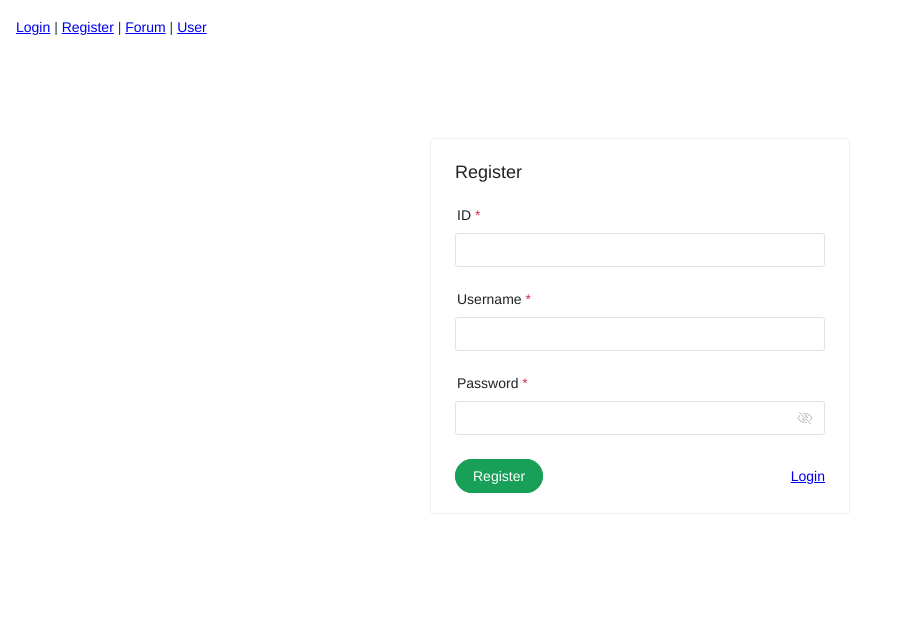
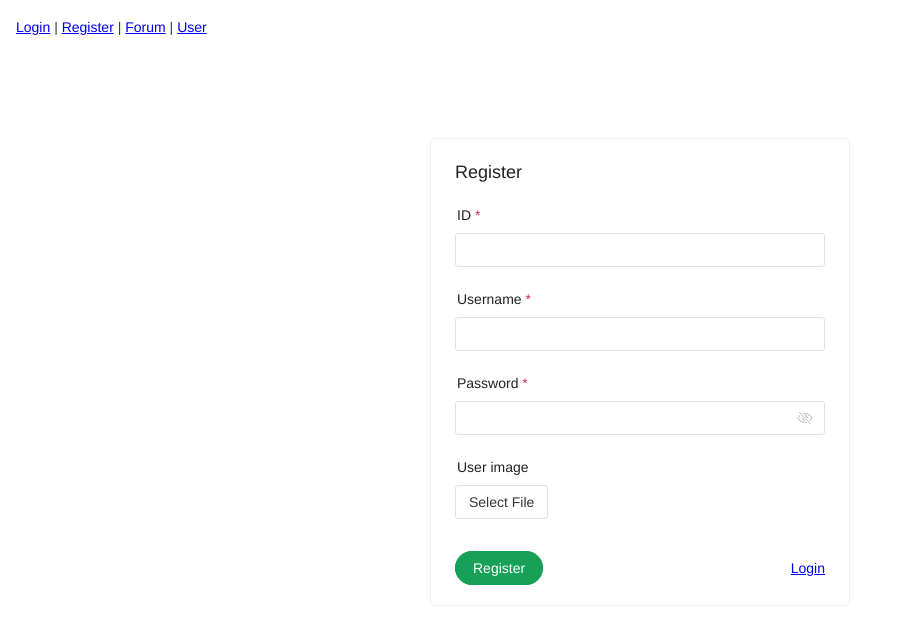
Before and after one commit to stephridnell/cloud-computing-assigment1, a Vue app in the folder client/: page /register in a window 1280 px wide. Shown: the top 642 px of the page, without its empty margins (0-897 px from the left). Built offline with nearby package versions, Linux system fonts and the light colour scheme.

Commit message:
Added user image upload button

```diff
--- a/client/src/views/Register.vue
+++ b/client/src/views/Register.vue
@@ -23,6 +23,19 @@
           placeholder=""
         />
       </n-form-item>
+      <n-form-item path="userImage" label="User image">
+        <n-upload
+          ref="upload"
+          action="https://www.mocky.io/v2/5e4bafc63100007100d8b70f"
+          :default-upload="false"
+          :max="1"
+          multiple
+          @change="handleChange"
+        >
+          <n-button>Select File</n-button>
+        </n-upload>
+      </n-form-item>
+
       <n-row :gutter="[0, 24]">
         <n-col :span="24">
           <div
@@ -47,7 +60,6 @@
 import { defineComponent, ref } from 'vue'
 import {
   FormInst,
-  FormItemInst,
   FormRules,
   NForm,
   NFormItem,
@@ -55,13 +67,16 @@ import {
   NRow,
   NCol,
   NCard,
+  NUpload,
   NButton
 } from 'naive-ui'
+import type { UploadInst, UploadFileInfo } from 'naive-ui'
 
 interface ModelType {
   id: string
   username: string
   password: string
+  userImage: File | null
 }
 
 export default defineComponent({
@@ -73,15 +88,17 @@ export default defineComponent({
     NRow,
     NCol,
     NButton,
-    NCard
+    NCard,
+    NUpload
   },
   setup: () => {
     const formRef = ref<FormInst | null>(null)
-    const rPasswordFormItemRef = ref<FormItemInst | null>(null)
+    const uploadRef = ref<UploadInst | null>(null)
     const modelRef = ref<ModelType>({
       id: '',
       username: '',
-      password: ''
+      password: '',
+      userImage: null
     })
     const rules: FormRules = {
       id: [
@@ -105,13 +122,17 @@ export default defineComponent({
     }
     return {
       formRef,
-      rPasswordFormItemRef,
       model: modelRef,
       rules,
+      upload: uploadRef,
+      handleChange: (data: { file: UploadFileInfo }) => {
+        modelRef.value.userImage = data.file.file as File
+      },
       handleValidateButtonClick: async (e: MouseEvent) => {
         e.preventDefault()
         try {
           await formRef.value?.validate()
+          console.log(modelRef.value)
           // submit
         } catch (err) {
           // do nothing, .validate() handles the form error messages
```
